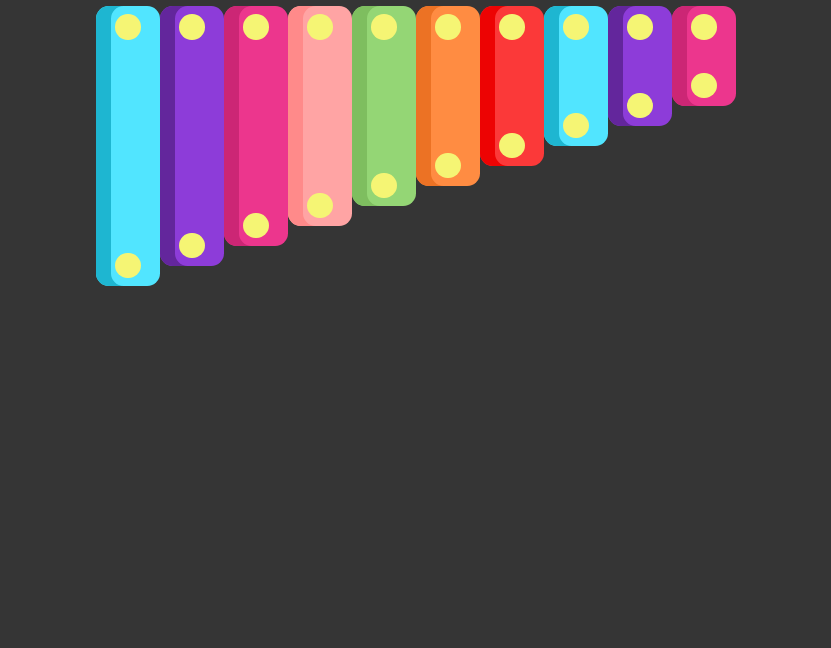
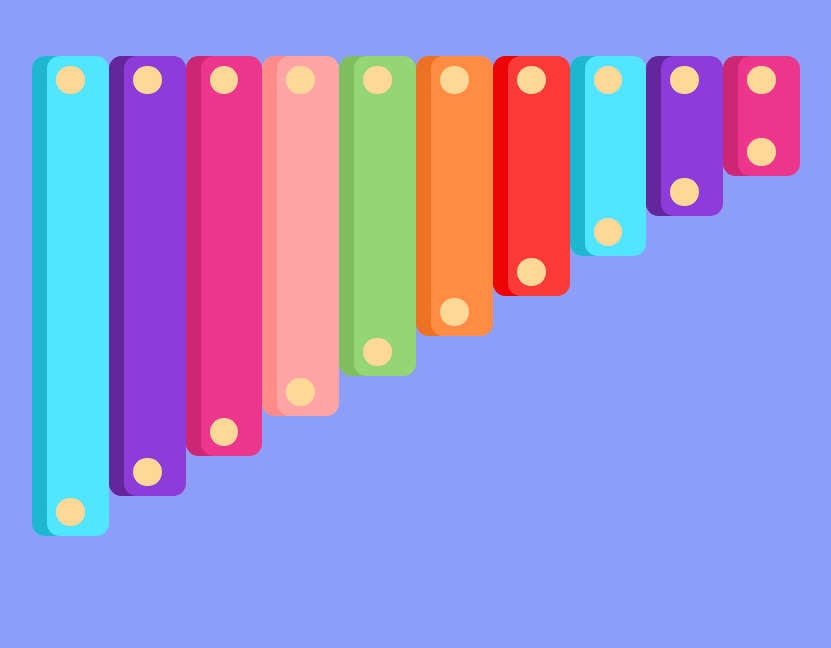
Before and after one commit to project-assigments-p2-singulaars/toquen-el-dom-maas-musica, a plain HTML site: page src/index.html in a window 1280 px wide. Shown: the part 152-800 px from the top of the page, without its empty margins (224-1055 px from the left). Drawn offline with Linux system fonts and the light colour scheme.

Commit message:
story 1 media queries

```diff
--- a/src/index.html
+++ b/src/index.html
@@ -12,50 +12,10 @@
     <h1>TOQUEN EL DOM</h1>
     <section class="instrument-section">
         <div id="marimba-instrument">
-            <div class="key" id="k1">
-                <div class="top-screw"></div>
-                <div class="bottom-screw"></div>
-            </div>
-            <div class="key" id="k2">
-                <div class="top-screw"></div>
-                <div class="bottom-screw"></div>
-            </div>
-            <div class="key" id="k3">
-                <div class="top-screw"></div>
-                <div class="bottom-screw"></div>
-            </div>
-            <div class="key" id="k4">
-                <div class="top-screw"></div>
-                <div class="bottom-screw"></div>
-            </div>
-            <div class="key" id="k5">
-                <div class="top-screw"></div>
-                <div class="bottom-screw"></div>
-            </div>
-            <div class="key" id="k6">
-                <div class="top-screw"></div>
-                <div class="bottom-screw"></div>
-            </div>
-            <div class="key" id="k7">
-                <div class="top-screw"></div>
-                <div class="bottom-screw"></div>
-            </div>
-            <div class="key" id="k8">
-                <div class="top-screw"></div>
-                <div class="bottom-screw"></div>
-            </div>
-            <div class="key" id="k9">
-                <div class="top-screw"></div>
-                <div class="bottom-screw"></div>
-            </div>
-            <div class="key" id="k10">
-                <div class="top-screw"></div>
-                <div class="bottom-screw"></div>
-            </div>
         </div>
     </section>
 </body>
 
 </html>
 
-<!-- <script src="./js/music.js"></script> -->
+<script src="./js/music.js"></script>
--- a/src/styles/index.css
+++ b/src/styles/index.css
@@ -1,17 +1,18 @@
 @import url("https://fonts.googleapis.com/css2?family=Grandstander:ital,wght@0,100..900;1,100..900&display=swap");
 
 body {
-  background-color: #353535;
+  background-color: #8d9ef8;
   margin: 0;
   padding: 0;
   box-sizing: border-box;
   /* border: 1px solid blue; */
-  height: 100vh;
+  height: calc(100vh - 2%);
   font-family: "Grandstander", sans-serif;
 }
 
 h1 {
   display: flex;
+  font-size: 5vw;
   justify-content: center;
   align-items: center;
   height: 15vh;
@@ -23,7 +24,7 @@ h1 {
 
 .instrument-section {
   display: flex;
-  height: 85vh;
+  height: 85%;
   /* border: 1px solid green; */
 }
 
@@ -33,7 +34,6 @@ h1 {
 }
 
 .key {
-  cursor: pointer;
   display: flex;
   flex-direction: column;
   justify-content: space-between;
@@ -45,7 +45,7 @@ h1 {
 .top-screw {
   width: 1.6rem;
   height: 1.6rem;
-  background-color: rgb(245, 245, 116);
+  background-color: #ffd796;
   border-radius: 50%;
   margin-top: 0.5rem;
 }
@@ -53,19 +53,10 @@ h1 {
 .bottom-screw {
   width: 1.6rem;
   height: 1.6rem;
-  background-color: rgb(245, 245, 116);
+  background-color: #ffd796;
   border-radius: 50%;
   margin-bottom: 0.5rem;
 }
-/*
-#k1 .top-screw {
-  /* margin: 1rem auto 1rem 1rem; */
-/* } */
-
-/* #k1 .bottom-screw { */
-/* margin: 1rem auto 0px 1rem;
-  margin: auto auto 20px auto; */
-/* } */
 
 #k1 {
   height: 17.5rem;
@@ -142,3 +133,87 @@ h1 {
 .key.clicked {
   animation: keyClick 0.2s ease-in-out;
 } */
+
+@media only screen and (min-width: 1024px) {
+  body {
+    background-color: #8d9ef8;
+    margin: 0;
+    padding: 0;
+    box-sizing: border-box;
+    /* border: 1px solid blue; */
+    /* height: 100vh; */
+  }
+  h1 {
+    margin: 4rem auto;
+    height: 10vh;
+  }
+
+  .instrument-section {
+    height: 90%;
+  }
+
+  #marimba-instrument {
+    margin: 0 auto;
+  }
+
+  .key {
+    cursor: pointer;
+    width: 6vw;
+    border-radius: 0.8rem;
+  }
+
+  .top-screw {
+    width: 1.8rem;
+    height: 1.8rem;
+    background-color: #ffd796;
+    border-radius: 50%;
+    margin-top: 0.6rem;
+  }
+
+  .bottom-screw {
+    width: 1.8rem;
+    height: 1.8rem;
+    border-radius: 50%;
+    margin-bottom: 0.6rem;
+  }
+
+  #k1 {
+    height: 60vh;
+  }
+
+  #k2 {
+    height: 55vh;
+  }
+
+  #k3 {
+    height: 50vh;
+  }
+
+  #k4 {
+    height: 45vh;
+  }
+
+  #k5 {
+    height: 40vh;
+  }
+
+  #k6 {
+    height: 35vh;
+  }
+
+  #k7 {
+    height: 30vh;
+  }
+
+  #k8 {
+    height: 25vh;
+  }
+
+  #k9 {
+    height: 20vh;
+  }
+
+  #k10 {
+    height: 15vh;
+  }
+}
```
